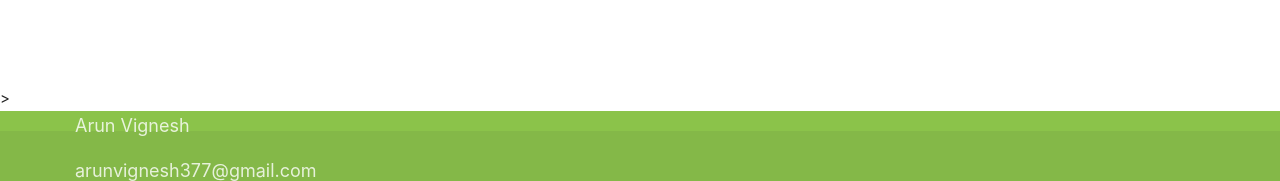
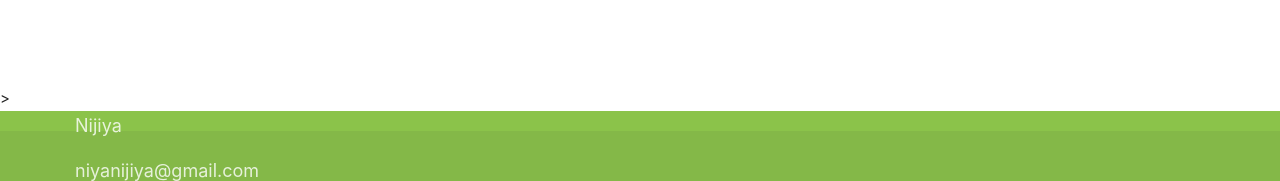
Before and after one commit to Nijiya-k/Pima-Indians-Diabetes_Project, a Flask app: page / in a window 1280 px wide. Shown: the part 771-952 px from the top of the page. Run offline with Flask 2, Linux system fonts and the light colour scheme; parts of the project's set-up code (start-up, migrations or seed data) failed here and were passed over; some libraries are stand-ins or nearby versions.

Commit message:
Update index.html

```diff
--- a/templates/index.html
+++ b/templates/index.html
@@ -100,8 +100,8 @@
   <footer class="page-footer light-green">
     <div class="footer-copyright">
       <div class="container" style="padding-bottom: 1rem; position: fixed; font-size: 1.2rem; margin-left: 5rem;">
-        <p>Arun Vignesh</p>
-        <p>arunvignesh377@gmail.com</p>
+        <p>Nijiya</p>
+        <p>niyanijiya@gmail.com</p>
       </div>
     </div>
   </footer>
```
